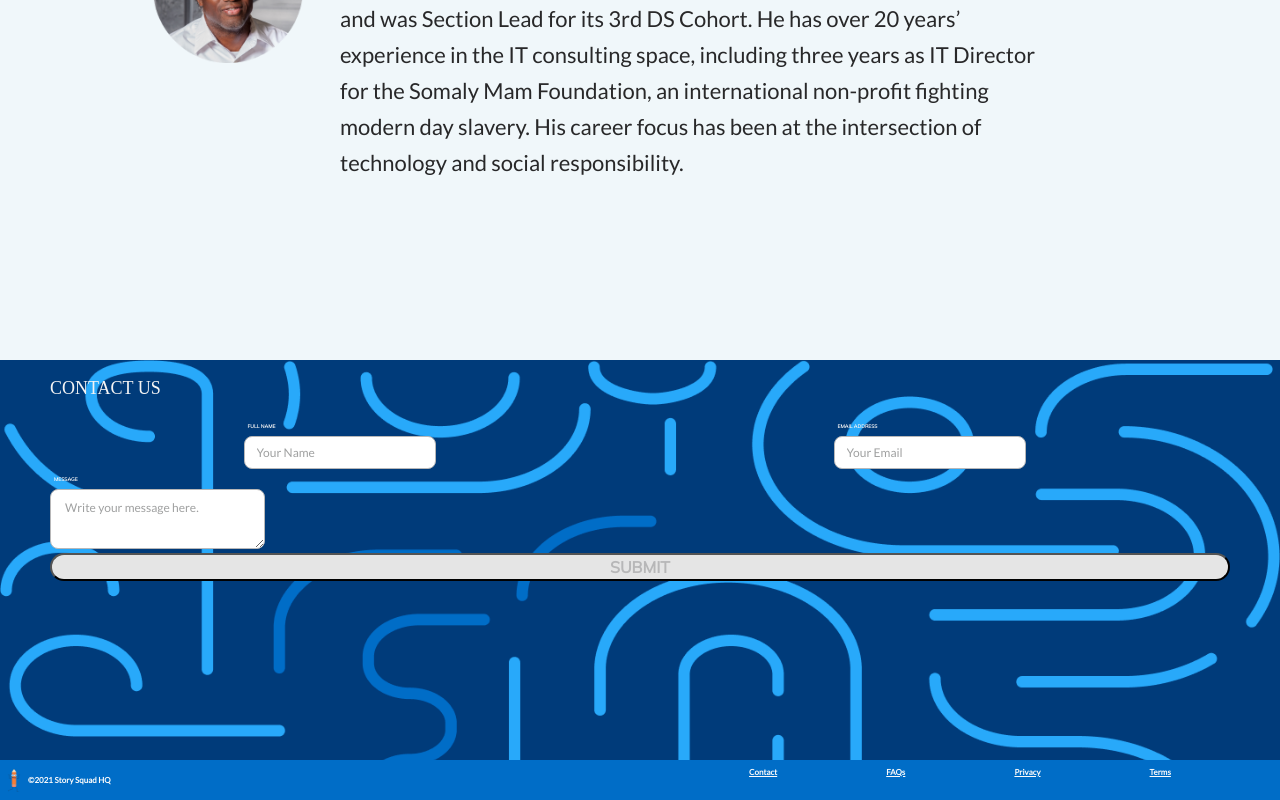
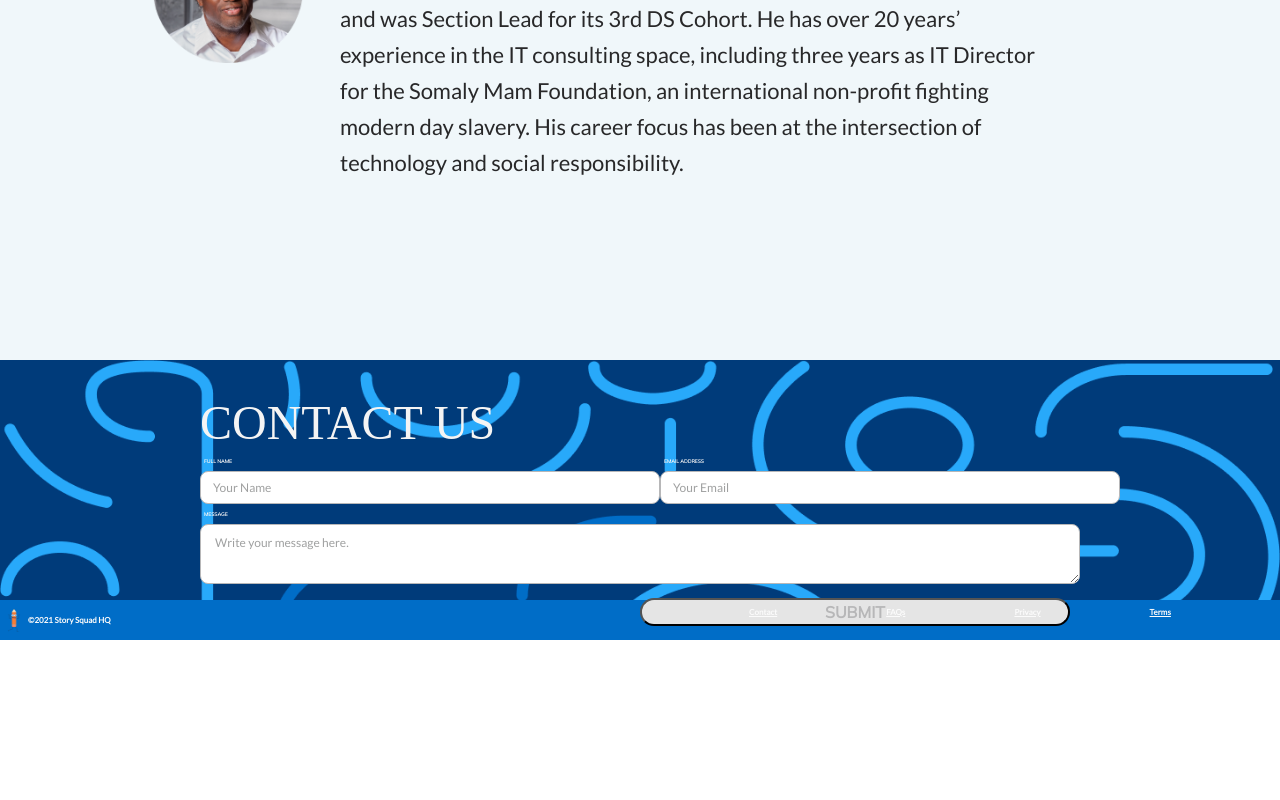
Before and after one commit to story-squad/story-squad-marketing-page-front, a React (Create React App) app in the folder ss-marketing/: page / in a window 1280 px wide. Shown: the part 4602-5402 px from the top of the page. After the commit the page ends 5242 px from the top, so only its background shows below. Built offline with nearby package versions, Linux system fonts and the light colour scheme; a web font is replaced by a local one.

Commit message:
completed desktop contact form

```diff
--- a/ss-marketing/src/components/Home/ContactUs.tsx
+++ b/ss-marketing/src/components/Home/ContactUs.tsx
@@ -3,13 +3,10 @@ import "./styles/ContactUs.css";
 function ContactUs() {
   return (
     <div className="contactContainer">
-
-
       <div className="contactUsFormContainer">
         <h1>Contact Us</h1>
         <form>
-              <div className='inputs'>
-
+          <div className="inputs">
             <div className="field">
               <p>Full Name</p>
               <input
@@ -38,13 +35,13 @@ function ContactUs() {
               placeholder="Write your message here."
             ></textarea>
           </div>
-
+          <div className='buttonContainer'>
             <button type="submit" className="sendMessage">
               Submit
             </button>
+          </div>
         </form>
       </div>
-
     </div>
   );
 }
--- a/ss-marketing/src/components/Home/styles/ContactUs.css
+++ b/ss-marketing/src/components/Home/styles/ContactUs.css
@@ -92,3 +92,33 @@
   box-sizing: border-box;
   border-radius: 8px;
 }
+
+@media only screen and (min-width: 700px) {
+  .contactContainer {
+    padding: 35px 200px 0px 200px;
+    height: 30vh;
+  }
+  .contactContainer h1 {
+    font-size: 48px;
+  }
+
+  .contactUsFormContainer .inputs {
+    display: flex;
+    justify-content: space-around;
+  }
+  .input {
+    width: 460px;
+  }
+  .buttonContainer {
+    display: flex;
+    justify-content: flex-end;
+    margin: 10px;
+  }
+  .contactUsFormContainer button {
+    width: 50%;
+  }
+
+  .textarea {
+    width: 100%;
+  }
+}
```
Lines whose indentation alone changed are shown as unchanged.
